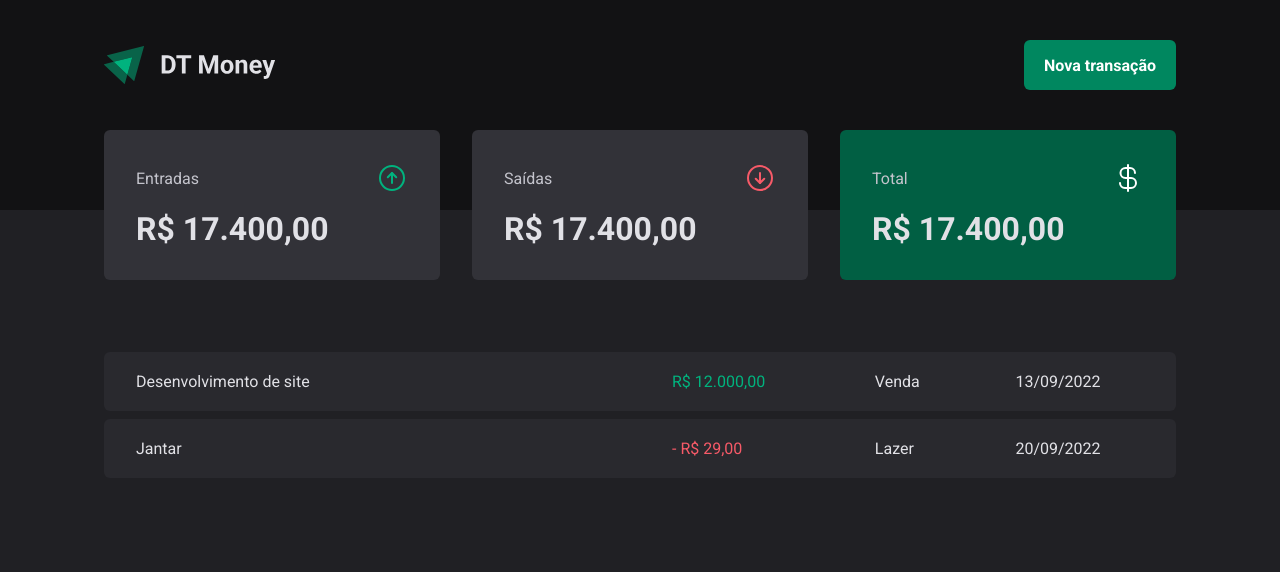
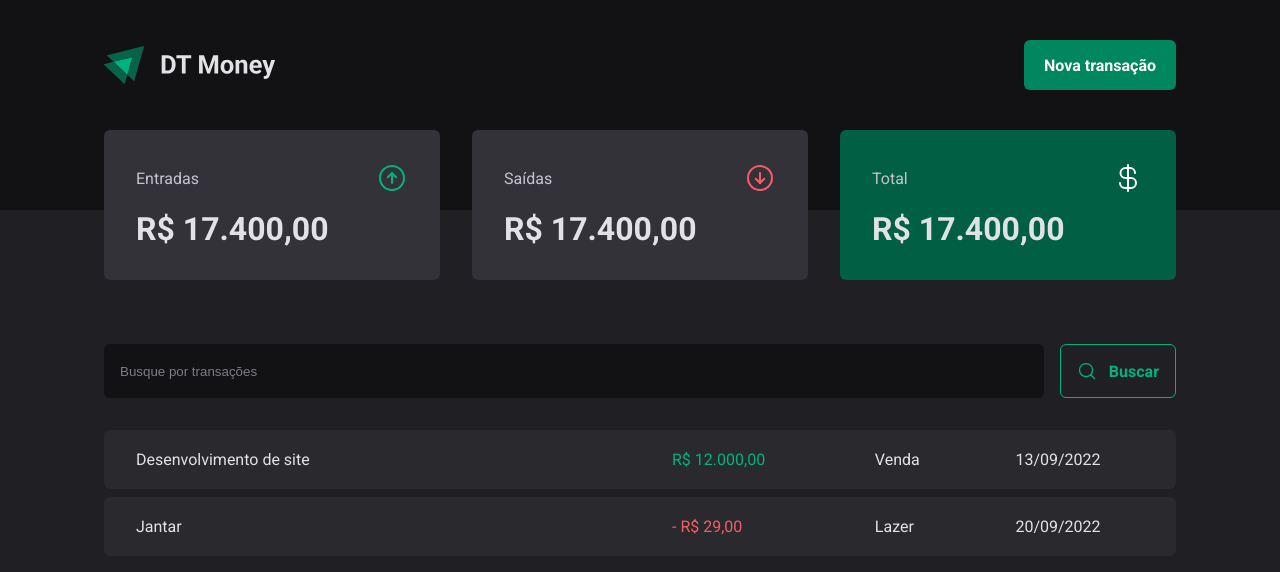
Before and after one commit to joaopnk/ReactJS_DTMoney, a React (Vite) app: page / in a window 1280 px wide. Shown: the top 572 px of the page. Built offline with nearby package versions, Linux system fonts and the light colour scheme.

Commit message:
SearchForm

```diff
--- /dev/null
+++ b/src/pages/Transactions/components/SearchForm/index.tsx
@@ -0,0 +1,14 @@
+import { MagnifyingGlass } from "phosphor-react";
+import { SearchFormContainer } from "./styles";
+
+export function SearchForm(){
+    return (
+        <SearchFormContainer>
+            <input type="text" placeholder="Busque por transações" />
+            <button type="submit">
+                <MagnifyingGlass size={20}/>
+                Buscar
+            </button>
+        </SearchFormContainer>
+    )
+}
--- /dev/null
+++ b/src/pages/Transactions/components/SearchForm/styles.ts
@@ -0,0 +1,43 @@
+import styled from "styled-components";
+
+export const SearchFormContainer = styled.form`
+    display: flex;
+    gap: 1rem;
+
+    input {
+        flex: 1;
+        border-radius: 6px;
+        border: 0;
+        background: ${props => props.theme["gray-900"]};
+        color: ${props => props.theme["gray-300"]};
+        padding: 1rem;
+
+        &::placeholder{
+            color: ${props => props.theme["gray-500"]};
+        }
+    }
+
+    button{
+        display: flex;
+        align-items: center;
+        gap: 0.75rem;
+
+        border: 0;
+        padding: 1rem;
+
+        background: transparent;
+        border: 1px solid ${props => props.theme["green-300"]};
+        color: ${props => props.theme["green-300"]};
+        font-weight: bold;
+        border-radius: 6px;
+
+        &:hover{
+            background: ${props => props.theme["green-500"]};
+            border: 1px solid ${props => props.theme["green-500"]};
+            color: ${props => props.theme.white};
+            transition: background-color 0.2s, color 0.2s, border-color 0.2s;
+
+        }
+    }
+
+`
--- a/src/pages/Transactions/index.tsx
+++ b/src/pages/Transactions/index.tsx
@@ -1,5 +1,6 @@
 import { Header } from "../../components/Header";
 import { Summary } from "../../components/Summary";
+import { SearchForm } from "./components/SearchForm";
 import { PriceHighlight, TransactionsContainer, TransactionsTable } from "./styles";
 
 export function Transactions(){
@@ -9,6 +10,9 @@
             <Summary />
 
             <TransactionsContainer>
+
+                <SearchForm />
+
                 <TransactionsTable>
                     <tbody>
                         <tr>
--- a/src/pages/Transactions/styles.ts
+++ b/src/pages/Transactions/styles.ts
@@ -11,7 +11,7 @@
     width: 100%;
     border-collapse: separate;
     border-spacing: 0 0.5rem;
-    /* margin-top: 1.5rem; */
+    margin-top: 1.5rem;
 
     td{
         padding: 1.25rem 2rem;
```
